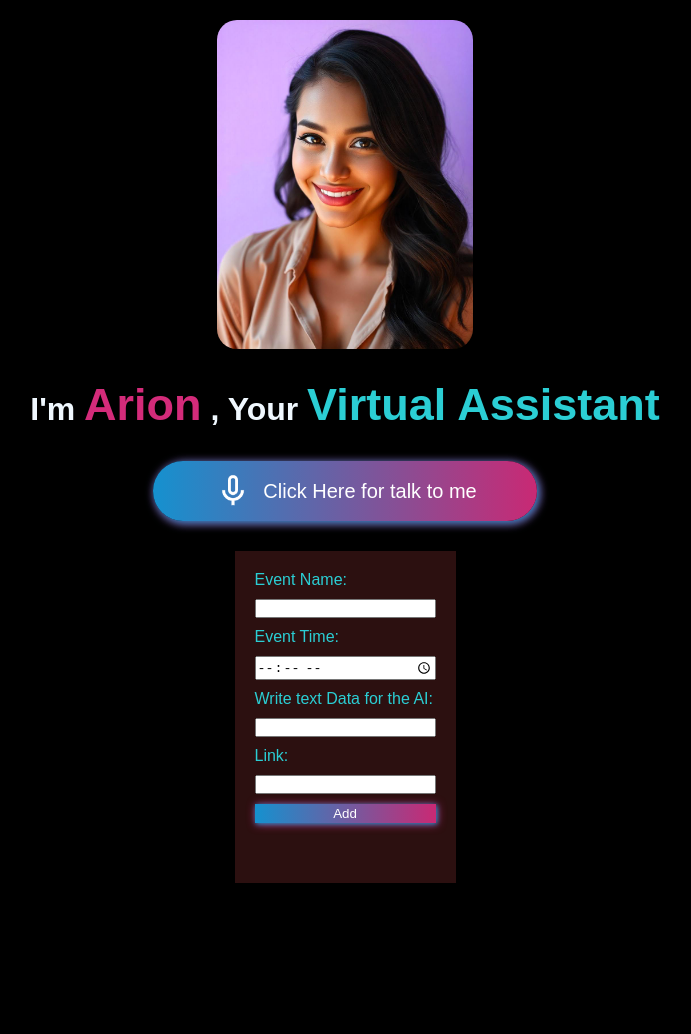
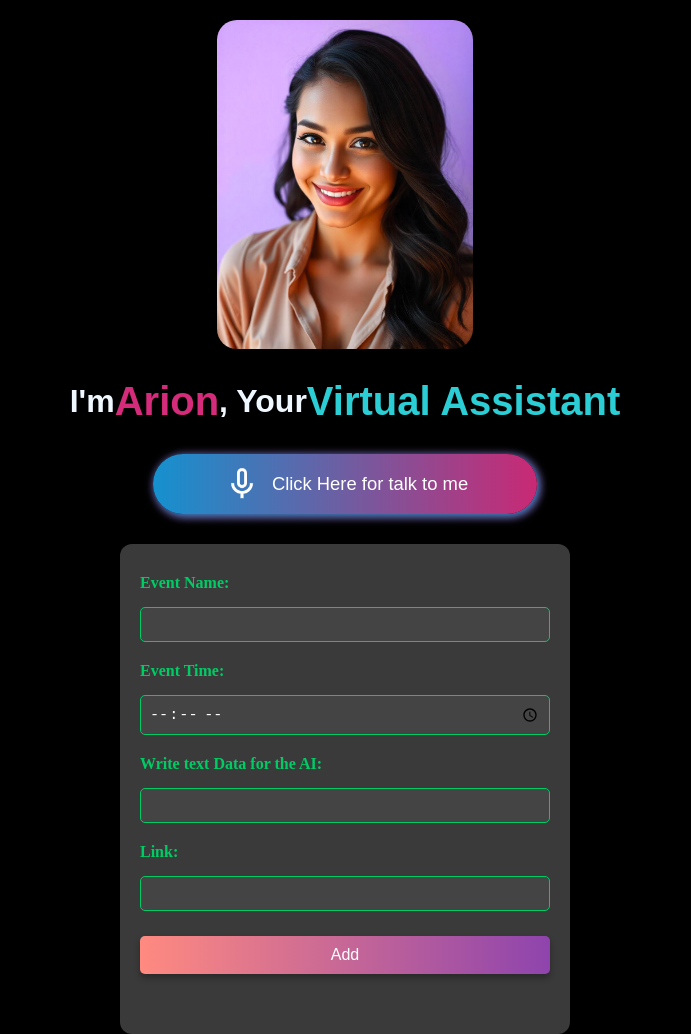
Before and after one commit to Bishal-Sarkar-admin/AI-VIRTUAL-ASSISTANT, a plain HTML site: page index.html in a window 1280 px wide. Shown: the whole page, without its empty margins (295-986 px from the left). Before the commit the page ends 883 px from the top, so only its background shows below. Drawn offline with Linux system fonts and the light colour scheme; a web font is replaced by a local one.

Commit message:
todoui style change

```diff
--- a/index.html
+++ b/index.html
@@ -39,7 +39,7 @@
         <input type="text" id="fdata" name="fdata" />
         <label for="flink">Link:</label>
         <input type="link" id="flink" name="flink" />
-        <button id="add" class="boo" type="button">Add</button>
+        <button id="add" type="button">Add</button>
       </div>
       <ul id="todo"></ul>
     </div>
--- a/style.css
+++ b/style.css
@@ -24,16 +24,20 @@ body {
 }
 
 h1 {
+  display: flex;
+  flex-wrap: wrap;
+  justify-content: center;
+  align-items: center;
   color: aliceblue;
   font-family: "Protest Guerrilla", sans-serif;
 }
 .name {
   color: rgb(212, 43, 122);
-  font-size: 45px;
+  font-size: 2.5rem;
 }
 .vname {
   color: rgb(43, 206, 212);
-  font-size: 45px;
+  font-size: 2.5rem;
 }
 #voice {
   width: 80px;
@@ -65,21 +69,45 @@ h1 {
   letter-spacing: 2px;
 }
 #content {
-  font-size: 20px;
+  font-size: 1.15rem;
   box-shadow: none;
 }
 
 #todoui {
   color: aliceblue;
-  background-color: rgb(44, 16, 16);
+  background-color: #3a3a3a;
   padding: 20px;
+  min-width: 450px;
+  border-radius: 12px;
 }
 #todo {
   list-style-type: none;
 }
+label {
+  margin-top: 10px;
+  color: #00cc66; /* Softer green for labels */
+  font-weight: bold;
+}
+/* Styling for input fields */
+input[type="text"],
+input[type="time"],
+input[type="link"] {
+  padding: 8px;
+  margin-top: 5px;
+  background-color: #444444; /* Darker gray background */
+  border: 1px solid #00cc66; /* Green border */
+  border-radius: 5px;
+  color: #fff; /* Black text */
+  font-size: 0.95rem;
+}
+#todo li {
+  background-color: #4caf50;
+  color: #fff;
+  padding: 10px;
+  margin-top: 5px;
+  border-radius: 5px;
+}
 #inputui {
-  color: rgb(43, 206, 212);
-  font-family: "Protest Guerrilla", sans-serif;
   display: flex;
   flex-direction: column;
   gap: 10px;
@@ -90,17 +118,38 @@ h1 {
   flex-direction: column;
   gap: 20px;
 }
+#add {
+  margin-top: 15px;
+  padding: 10px;
+  background: linear-gradient(90deg, #ff8a80, #8e44ad); /* Softer gradient */
+  border: none;
+  border-radius: 5px;
+  color: #fff; /* White text */
+  cursor: pointer;
+  font-size: 1rem;
+  transition: background 0.3s ease, box-shadow 0.3s ease;
+  box-shadow: 0px 4px 6px rgba(0, 0, 0, 0.3); /* Subtle shadow */
+}
+
+/* Hover effect for button */
+#add:hover {
+  background: linear-gradient(
+    90deg,
+    #ffab91,
+    #9b59b6
+  ); /* Lighter gradient on hover */
+  box-shadow: 0px 6px 8px rgba(0, 0, 0, 0.4); /* Slightly deeper shadow */
+}
 .boo {
   color: white;
   background: linear-gradient(to right, rgb(21, 145, 207), rgb(201, 41, 116));
-  padding: 2px 20px 2px 20px;
+  padding: 2px 10px 2px 10px;
   border: none;
   box-shadow: 1px 1px 5px rgb(21, 145, 207), 1px 1px 10px rgb(201, 41, 116);
-  transition: all 0.5s;
+  transition: all 1s;
   cursor: pointer;
 }
 
-#boo:hover {
-  box-shadow: 2px 2px 20px rgb(21, 145, 207), 2px 2px 20px rgb(201, 41, 116);
-  letter-spacing: 2px;
+.boo:hover {
+  box-shadow: 2px 2px 20px rgb(4, 0, 255), 2px 2px 20px rgb(255, 0, 119);
 }
--- a/todoui.js
+++ b/todoui.js
@@ -40,6 +40,7 @@ function loadItems() {
     // Create a delete button for each item
     let deleteButton = document.createElement("button");
     deleteButton.id = "deleteBtn" + (index + 1); // Unique ID for delete button
+    deleteButton.className = "boo"; // Use className instead of class
     deleteButton.textContent = "Delete";
 
     // Append the delete button to the list item
```
